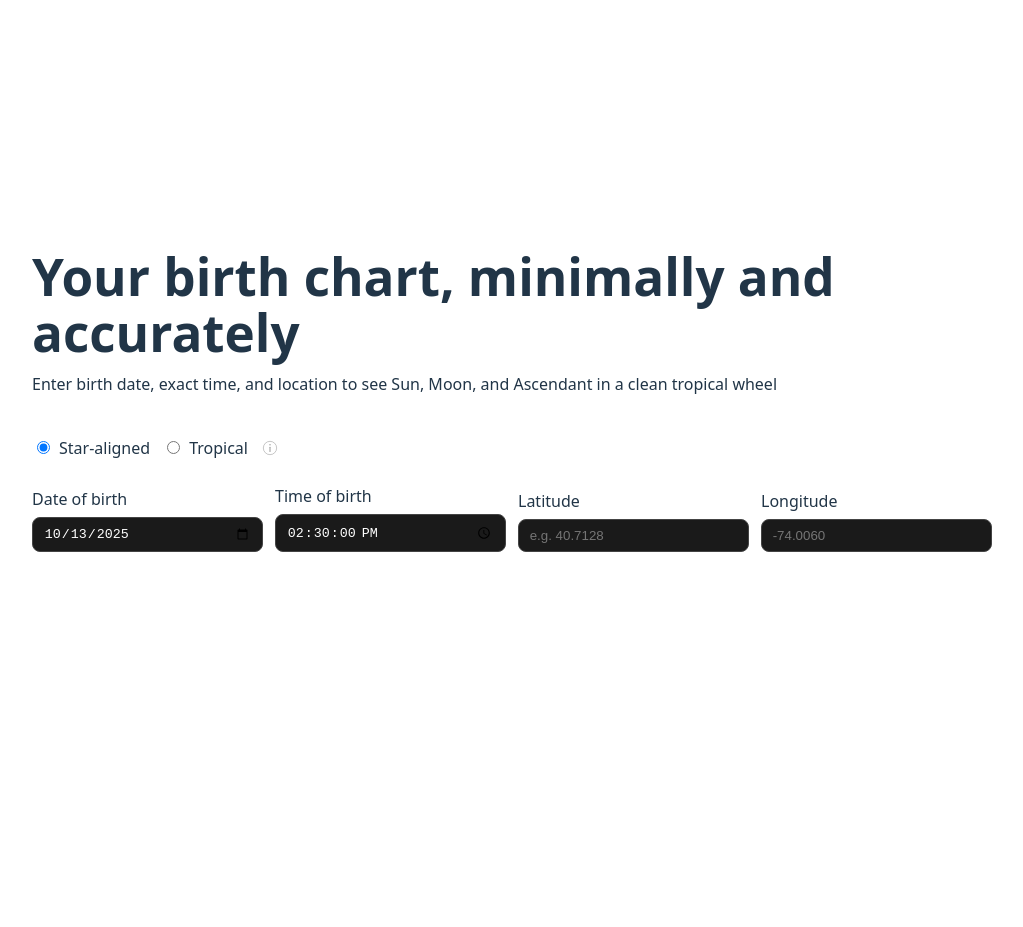
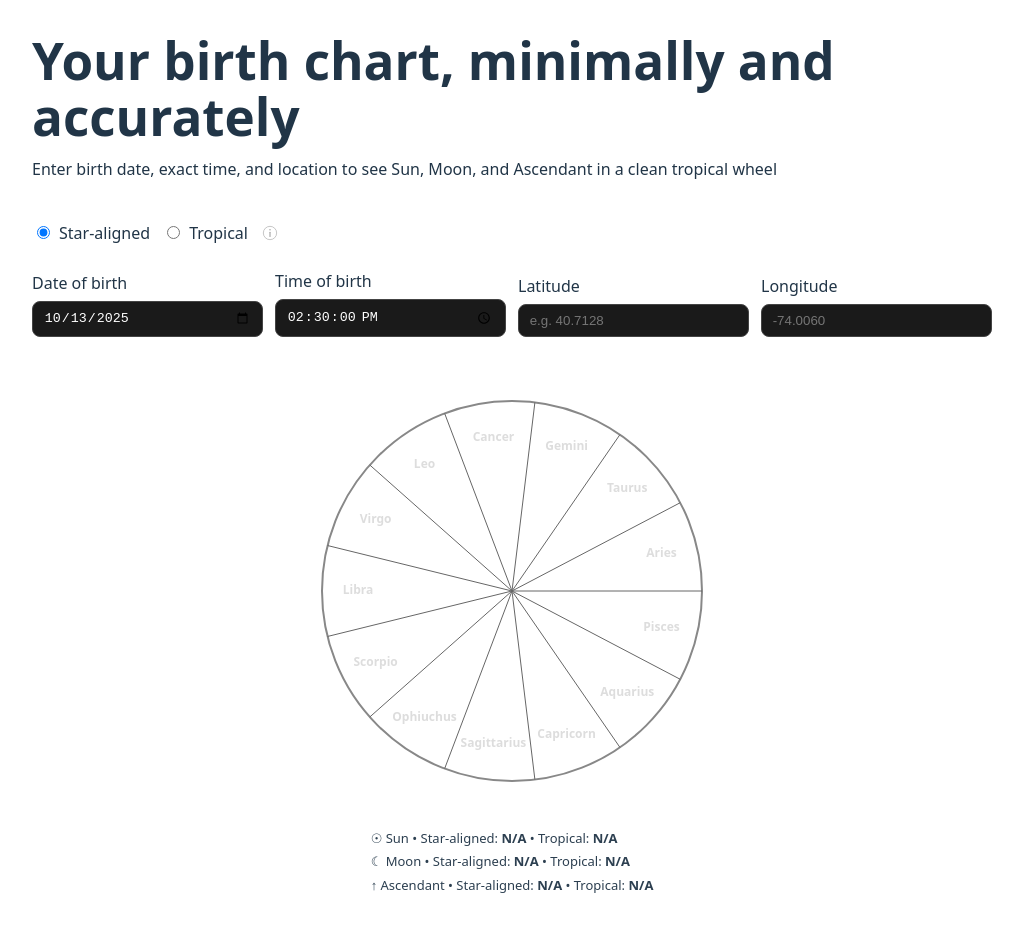
Before and after one commit to peterklingelhofer/horoscope, a React (Vite) app: page / in a window 1280 px wide. Shown: the whole page, without its empty margins (128-1151 px from the left). Before the commit the page ends 800 px from the top, so only its background shows below. Built offline with nearby package versions, Linux system fonts and the light colour scheme; what astronomy-engine would draw is missing.

Commit message:
No page jumping around on load

```diff
--- a/src/App.tsx
+++ b/src/App.tsx
@@ -1,5 +1,5 @@
 // src/App.tsx
-// Removes the extra bottom Sun line and passes all legend props to BirthChart
+// Defaults lat/lon to null and only computes when both are valid numbers
 // Never end code comments with periods
 
 import React, { useEffect, useMemo, useState } from "react"
@@ -11,8 +11,8 @@ import "./App.css"
 type FormState = {
   isoDate: string
   time: string
-  latitude: string
-  longitude: string
+  latitude: string | null
+  longitude: string | null
 }
 
 export type SignMode = "nytimes" | "tropical"
@@ -28,8 +28,8 @@ function App() {
     return {
       isoDate: `${yyyy}-${mm}-${dd}`,
       time: `${hh}:${mi}`,
-      latitude: "",
-      longitude: "",
+      latitude: null,   // start as null so Number("") is never used
+      longitude: null,  // start as null so Number("") is never used
     }
   })
 
@@ -38,17 +38,18 @@ function App() {
   const [errorText, setErrorText] = useState<string | null>(null)
   const [isComputing, setIsComputing] = useState(false)
 
-  const canCompute = useMemo(() => {
-    return (
-      formState.isoDate.length === 10 &&
-      formState.time.length >= 4 &&
-      formState.latitude.trim() !== "" &&
-      formState.longitude.trim() !== ""
-    )
+  const inputsValid = useMemo(() => {
+    if (!(formState.isoDate.length === 10 && formState.time.length >= 4)) return false
+    if (formState.latitude === null || formState.longitude === null) return false
+    const lat = Number(formState.latitude)
+    const lon = Number(formState.longitude)
+    if (!Number.isFinite(lat) || !Number.isFinite(lon)) return false
+    if (lat < -90 || lat > 90 || lon < -180 || lon > 180) return false
+    return true
   }, [formState])
 
   useEffect(() => {
-    if (!canCompute) {
+    if (!inputsValid) {
       setSnapshot(null)
       return
     }
@@ -59,41 +60,19 @@ function App() {
       if (Number.isNaN(birthDateTime.getTime())) {
         throw new Error("Please enter a valid date and time")
       }
-
-      const latitude = Number(formState.latitude)
-      const longitude = Number(formState.longitude)
-      if (!Number.isFinite(latitude) || !Number.isFinite(longitude)) {
-        throw new Error("Latitude and longitude must be numbers")
-      }
-      if (latitude < -90 || latitude > 90 || longitude < -180 || longitude > 180) {
-        throw new Error("Latitude must be between -90 and 90, longitude between -180 and 180")
-      }
-
-      const chart = computeChartSnapshot({
-        birthDateTime,
-        latitude,
-        longitude,
-      })
+      const latitude = Number(formState.latitude!)
+      const longitude = Number(formState.longitude!)
+      const chart = computeChartSnapshot({ birthDateTime, latitude, longitude })
       setSnapshot(chart)
     } catch (err) {
       const message =
-        err instanceof Error
-          ? err.message
-          : typeof err === "string"
-          ? err
-          : "Unexpected error"
+        err instanceof Error ? err.message : typeof err === "string" ? err : "Unexpected error"
       setErrorText(message)
       setSnapshot(null)
     } finally {
       setIsComputing(false)
     }
-  }, [canCompute, formState])
-
-  const showChart =
-    snapshot &&
-    Number.isFinite(snapshot.sun.tropical.eclipticLongitude) &&
-    Number.isFinite(snapshot.moon.tropical.eclipticLongitude) &&
-    Number.isFinite(snapshot.ascendant.eclipticLongitude)
+  }, [inputsValid, formState])
 
   return (
     <main style={{ display: "grid", gap: 24 }}>
@@ -102,14 +81,7 @@ function App() {
         Enter birth date, exact time, and location to see Sun, Moon, and Ascendant in a clean tropical wheel
       </p>
 
-      <div
-        style={{
-          display: "flex",
-          gap: 12,
-          alignItems: "center",
-          flexWrap: "wrap",
-        }}
-      >
+      <div style={{ display: "flex", gap: 12, alignItems: "center", flexWrap: "wrap" }}>
         <label>
           <input
             type="radio"
@@ -154,25 +126,21 @@ function App() {
 
       {errorText && <div style={{ color: "#ff6b6b" }}>{errorText}</div>}
 
-      {showChart && snapshot && (
-        <BirthChart
-          // geometry for the wheel
-          eclipticLongitudeSun={snapshot.sun.tropical.eclipticLongitude}
-          eclipticLongitudeMoon={snapshot.moon.tropical.eclipticLongitude}
-          eclipticLongitudeAscendant={snapshot.ascendant.eclipticLongitude}
-          // three-line legend props: always provide both interpretations
-          sunConstellationName={snapshot.sun.constellationNYT.name}
-          moonConstellationName={snapshot.moon.constellation.name}
-          ascendantConstellationName={snapshot.ascendant.constellation.name}
-          sunTropicalName={snapshot.sun.tropical.sign}
-          moonTropicalName={snapshot.moon.tropical.sign}
-          ascendantTropicalName={snapshot.ascendant.sign}
-          sunConstellationWhenUTC={snapshot.sun.constellationNYT.when}
-          // ring label rotation only
-          signMode={signMode}
-          isComputing={isComputing}
-        />
-      )}
+      {/* Always render the chart for stable layout */}
+      <BirthChart
+        eclipticLongitudeSun={snapshot?.sun.tropical.eclipticLongitude}
+        eclipticLongitudeMoon={snapshot?.moon.tropical.eclipticLongitude}
+        eclipticLongitudeAscendant={snapshot?.ascendant.eclipticLongitude}
+        sunConstellationName={snapshot?.sun.constellationNYT.name}
+        moonConstellationName={snapshot?.moon.constellation.name}
+        ascendantConstellationName={snapshot?.ascendant.constellation.name}
+        sunTropicalName={snapshot?.sun.tropical.sign}
+        moonTropicalName={snapshot?.moon.tropical.sign}
+        ascendantTropicalName={snapshot?.ascendant.sign}
+        sunConstellationWhenUTC={snapshot?.sun.constellationNYT.when}
+        signMode={signMode}
+        isComputing={isComputing}
+      />
     </main>
   )
 }
@@ -201,6 +169,7 @@ function parseLocalDateTime(isoDate: string, time: string): Date {
   return new Date(y, mZeroBased, d, H, M, S)
 }
 
+// unchanged tooltip
 function InfoTooltip({ children }: { children: React.ReactNode }) {
   const [open, setOpen] = useState(false)
   const closeTimerRef = React.useRef<number | null>(null)
--- a/src/components/BirthChart.tsx
+++ b/src/components/BirthChart.tsx
@@ -1,6 +1,7 @@
 // src/components/BirthChart.tsx
-// Star-aligned names now come from the rotated ring mapping so text matches the circle
-// Renders exactly three lines with icons showing Star-aligned and Tropical for Sun, Moon, and Ascendant
+// Always render the wheel; hide body lines when inputs aren't valid yet
+// Legend shows N/A until values are available
+// Star-aligned names are independent of toggle and come from a dedicated rotated star-aligned ring
 // Never end code comments with periods
 
 import type { SignMode } from "../App"
@@ -10,18 +11,18 @@ type Props = {
   eclipticLongitudeMoon: number | undefined
   eclipticLongitudeAscendant: number | undefined
 
-  // star-aligned constellation names for Sun (timestamp shown); Moon/Asc names will be derived from the ring mapping
+  // star-aligned Sun name anchor and timestamp
   sunConstellationName: string | undefined
-  moonConstellationName: string | undefined
-  ascendantConstellationName: string | undefined
+  sunConstellationWhenUTC: Date | undefined
 
   // tropical names for all three
   sunTropicalName: string | undefined
   moonTropicalName: string | undefined
   ascendantTropicalName: string | undefined
 
-  // timestamp for star-aligned Sun label
-  sunConstellationWhenUTC: Date | undefined
+  // not used for text now but kept for compatibility
+  moonConstellationName?: string | undefined
+  ascendantConstellationName?: string | undefined
 
   signMode: SignMode
   isComputing: boolean
@@ -62,10 +63,6 @@ function isFiniteNumber(value: unknown): value is number {
   return typeof value === "number" && Number.isFinite(value)
 }
 
-function safeNumber(value: unknown, fallback: number): number {
-  return isFiniteNumber(value) ? value : fallback
-}
-
 function rotateArray<T>(arr: readonly T[], offset: number): T[] {
   const n = arr.length
   if (!n) return []
@@ -78,12 +75,10 @@ export function BirthChart({
   eclipticLongitudeMoon,
   eclipticLongitudeAscendant,
   sunConstellationName,
-  moonConstellationName, // not used for text anymore, but kept for compatibility
-  ascendantConstellationName, // not used for text anymore, but kept for compatibility
+  sunConstellationWhenUTC, // accepted but not shown anymore
   sunTropicalName,
   moonTropicalName,
   ascendantTropicalName,
-  sunConstellationWhenUTC, // still accepted but no longer shown in the legend
   signMode,
   isComputing,
 }: Props) {
@@ -91,48 +86,67 @@ export function BirthChart({
   const radius = 190
   const center = size / 2
 
-  const toPoint = (elonMaybe: unknown, r = radius) => {
-    const elon = safeNumber(elonMaybe, 0)
+  const sunHas = isFiniteNumber(eclipticLongitudeSun)
+  const moonHas = isFiniteNumber(eclipticLongitudeMoon)
+  const ascHas = isFiniteNumber(eclipticLongitudeAscendant)
+
+  const toPoint = (elon: number) => {
     const angle = 360 - elon
-    const x = center + r * Math.cos((angle * Math.PI) / 180)
-    const y = center + r * Math.sin((angle * Math.PI) / 180)
-    return { x, y, angle, elon }
+    const x = center + radius * Math.cos((angle * Math.PI) / 180)
+    const y = center + radius * Math.sin((angle * Math.PI) / 180)
+    return { x, y, elon }
   }
 
-  const sun = toPoint(eclipticLongitudeSun)
-  const moon = toPoint(eclipticLongitudeMoon)
-  const asc = toPoint(eclipticLongitudeAscendant)
+  const sun = sunHas ? toPoint(eclipticLongitudeSun as number) : null
+  const moon = moonHas ? toPoint(eclipticLongitudeMoon as number) : null
+  const asc = ascHas ? toPoint(eclipticLongitudeAscendant as number) : null
 
-  const usingStarAligned = signMode === "nytimes"
-  const baseLabels = usingStarAligned ? STAR_ALIGNED_LABELS : TROPICAL_SIGNS
-  const slices = baseLabels.length
-  const stepDeg = 360 / slices
+  // ring used for drawing labels depends on toggle
+  const baseRing = signMode === "nytimes" ? STAR_ALIGNED_LABELS : TROPICAL_SIGNS
+  const ringSlices = baseRing.length
+  const ringStep = 360 / ringSlices
 
-  // rotate labels so the Sun slice matches the active mode's chosen Sun name
-  let rotatedLabels = baseLabels
-  if (usingStarAligned) {
-    const sunSliceIndex = Math.floor(sun.elon / stepDeg) % slices
-    const targetIndex = Math.max(
-      0,
-      baseLabels.findIndex(
-        (s) => s.toLowerCase() === String(sunConstellationName ?? "").toLowerCase()
-      )
+  // independent star-aligned ring used only for text so it doesn't depend on the toggle
+  const starRing = STAR_ALIGNED_LABELS
+  const starSlices = starRing.length
+  const starStep = 360 / starSlices
+
+  // rotate the star-aligned ring so Sun's slice matches sunConstellationName
+  let rotatedStarRing = starRing
+  if (sunHas && sunConstellationName) {
+    const sunSliceIndex = Math.floor((eclipticLongitudeSun as number) / starStep) % starSlices
+    const targetIndex = starRing.findIndex(
+      (s) => s.toLowerCase() === sunConstellationName.toLowerCase()
     )
     if (targetIndex >= 0) {
-      const offset = (targetIndex - sunSliceIndex) % slices
-      rotatedLabels = rotateArray(baseLabels, offset)
+      const offset = (targetIndex - sunSliceIndex) % starSlices
+      rotatedStarRing = rotateArray(starRing, offset)
     }
   }
 
-  // helper to map ecliptic longitude to the label on the ring
-  const starAlignedNameViaRing = (elon: number): string => {
-    const idx = Math.floor(elon / stepDeg) % slices
-    return rotatedLabels[idx]
+  const starNameForElon = (elonMaybe: number | undefined): string => {
+    if (!isFiniteNumber(elonMaybe)) return "N/A"
+    const idx = Math.floor(elonMaybe / starStep) % starSlices
+    const name = rotatedStarRing[idx]
+    return name ?? "N/A"
   }
 
-  const starAlignedSunName = starAlignedNameViaRing(sun.elon)
-  const starAlignedMoonName = starAlignedNameViaRing(moon.elon)
-  const starAlignedAscName = starAlignedNameViaRing(asc.elon)
+  const starSunName = starNameForElon(eclipticLongitudeSun)
+  const starMoonName = starNameForElon(eclipticLongitudeMoon)
+  const starAscName = starNameForElon(eclipticLongitudeAscendant)
+
+  // drawing ring rotation follows toggle
+  let rotatedDrawRing = baseRing
+  if (signMode === "nytimes" && sunHas && sunConstellationName) {
+    const sunSliceIndex = Math.floor((eclipticLongitudeSun as number) / ringStep) % ringSlices
+    const targetIndex = baseRing.findIndex(
+      (s) => s.toLowerCase() === sunConstellationName.toLowerCase()
+    )
+    if (targetIndex >= 0) {
+      const offset = (targetIndex - sunSliceIndex) % ringSlices
+      rotatedDrawRing = rotateArray(baseRing, offset)
+    }
+  }
 
   return (
     <figure
@@ -144,22 +158,20 @@ export function BirthChart({
         gap: 8,
       }}
     >
-      <svg
-        width={size}
-        height={size}
-        viewBox={`0 0 ${size} ${size}`}
-        role="img"
-        aria-label="Birth chart wheel"
-      >
+      <svg width={size} height={size} viewBox={`0 0 ${size} ${size}`} role="img" aria-label="Birth chart wheel">
         <circle cx={center} cy={center} r={radius} fill="none" stroke="#888" strokeWidth={2} />
 
-        {rotatedLabels.map((label, idx) => {
-          const angle = ((-idx * stepDeg) * Math.PI) / 180
+        {rotatedDrawRing.map((label, idx) => {
+          const angle = ((-idx * ringStep) * Math.PI) / 180
           const x0 = center + radius * Math.cos(angle)
           const y0 = center + radius * Math.sin(angle)
-          const mid = angle - ((stepDeg / 2) * Math.PI) / 180
+          const mid = angle - ((ringStep / 2) * Math.PI) / 180
           const lx = center + (radius - 36) * Math.cos(mid)
           const ly = center + (radius - 36) * Math.sin(mid)
+          const isSunSlice =
+            signMode === "nytimes" &&
+            sunHas &&
+            label.toLowerCase() === starSunName.toLowerCase()
           return (
             <g key={`${label}-${idx}`}>
               <line x1={center} y1={center} x2={x0} y2={y0} stroke="#666" />
@@ -170,9 +182,7 @@ export function BirthChart({
                 dominantBaseline="middle"
                 fontSize={12}
                 fill="#ddd"
-                style={{
-                  fontWeight: usingStarAligned && label === starAlignedSunName ? 700 : 600,
-                }}
+                style={{ fontWeight: isSunSlice ? 700 : 600 }}
               >
                 {label}
               </text>
@@ -180,6 +190,9 @@ export function BirthChart({
           )
         })}
 
+        {/* draw body lines only when we have valid angles */}
+        {sun && (
+          <>
             <line x1={center} y1={center} x2={sun.x} y2={sun.y} stroke="#f0c419" strokeWidth={2} />
             <circle cx={sun.x} cy={sun.y} r={6} fill="#f0c419" />
             <text
@@ -194,7 +207,11 @@ export function BirthChart({
             >
               Sun
             </text>
+          </>
+        )}
 
+        {moon && (
+          <>
             <line x1={center} y1={center} x2={moon.x} y2={moon.y} stroke="#e6e6e6" strokeWidth={2} />
             <circle cx={moon.x} cy={moon.y} r={6} fill="#e6e6e6" />
             <text
@@ -209,7 +226,11 @@ export function BirthChart({
             >
               Moon
             </text>
+          </>
+        )}
 
+        {asc && (
+          <>
             <line x1={center} y1={center} x2={asc.x} y2={asc.y} stroke="#8be9fd" strokeWidth={2} />
             <circle cx={asc.x} cy={asc.y} r={6} fill="#8be9fd" />
             <text
@@ -224,24 +245,27 @@ export function BirthChart({
             >
               Ascendant
             </text>
+          </>
+        )}
       </svg>
 
+      {/* legend shows N/A when values are not available yet */}
       <div style={{ display: "grid", gap: 4, fontSize: 13, opacity: 0.95 }}>
         <div>
           <span aria-hidden="true">☉ </span>
-          Sun • Star-aligned: <strong>{starAlignedSunName}</strong> • Tropical:{" "}
-          <strong>{sunTropicalName ?? ""}</strong>
+          Sun • Star-aligned: <strong>{starSunName || "N/A"}</strong> • Tropical:{" "}
+          <strong>{sunTropicalName ?? "N/A"}</strong>
           {isComputing ? " • recalculating…" : ""}
         </div>
         <div>
           <span aria-hidden="true">☾ </span>
-          Moon • Star-aligned: <strong>{starAlignedMoonName}</strong> • Tropical:{" "}
-          <strong>{moonTropicalName ?? ""}</strong>
+          Moon • Star-aligned: <strong>{starMoonName || "N/A"}</strong> • Tropical:{" "}
+          <strong>{moonTropicalName ?? "N/A"}</strong>
         </div>
         <div>
           <span aria-hidden="true">↑ </span>
-          Ascendant • Star-aligned: <strong>{starAlignedAscName}</strong> • Tropical:{" "}
-          <strong>{ascendantTropicalName ?? ""}</strong>
+          Ascendant • Star-aligned: <strong>{starAscName || "N/A"}</strong> • Tropical:{" "}
+          <strong>{ascendantTropicalName ?? "N/A"}</strong>
         </div>
       </div>
     </figure>
```
Lines whose indentation alone changed are shown as unchanged.
